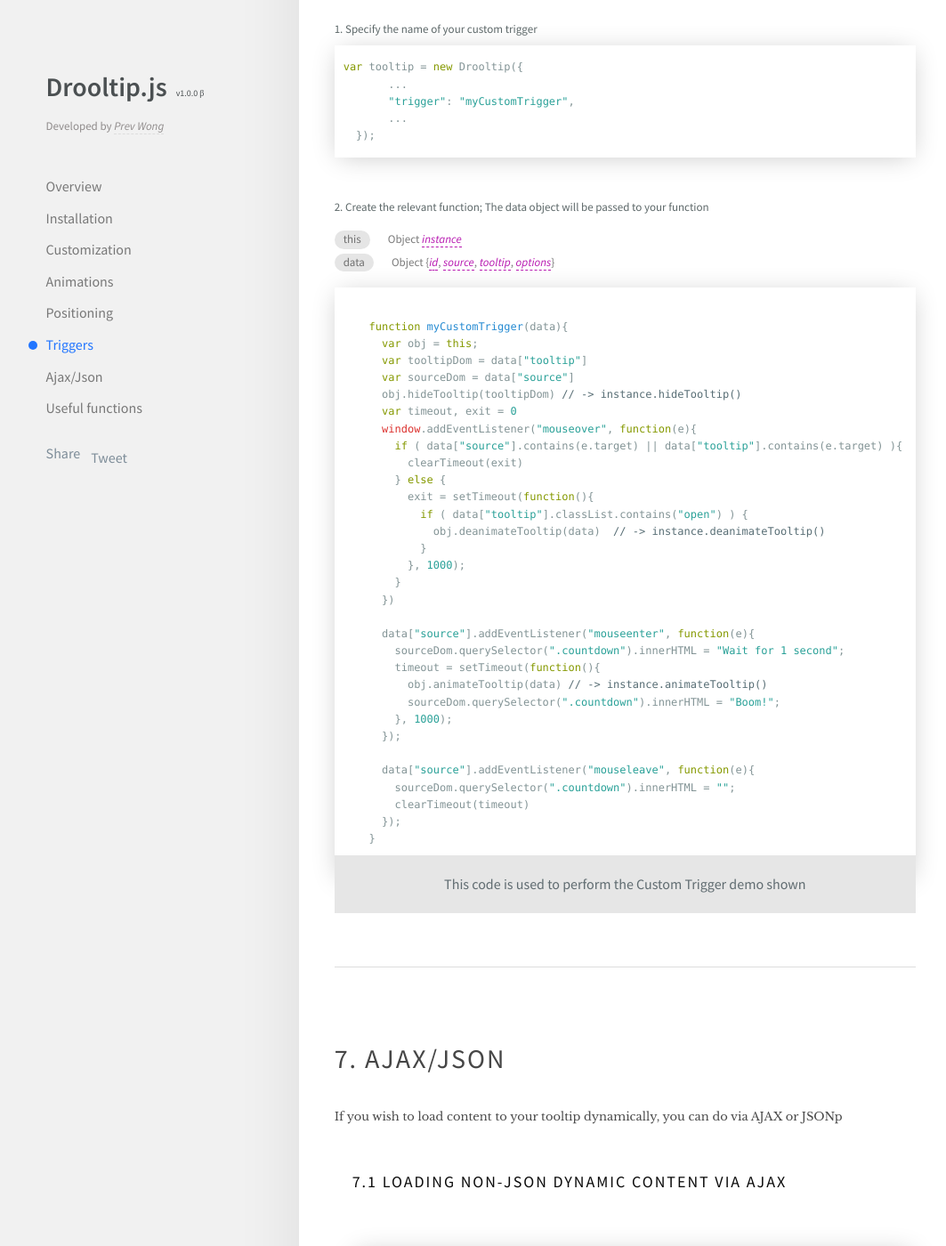
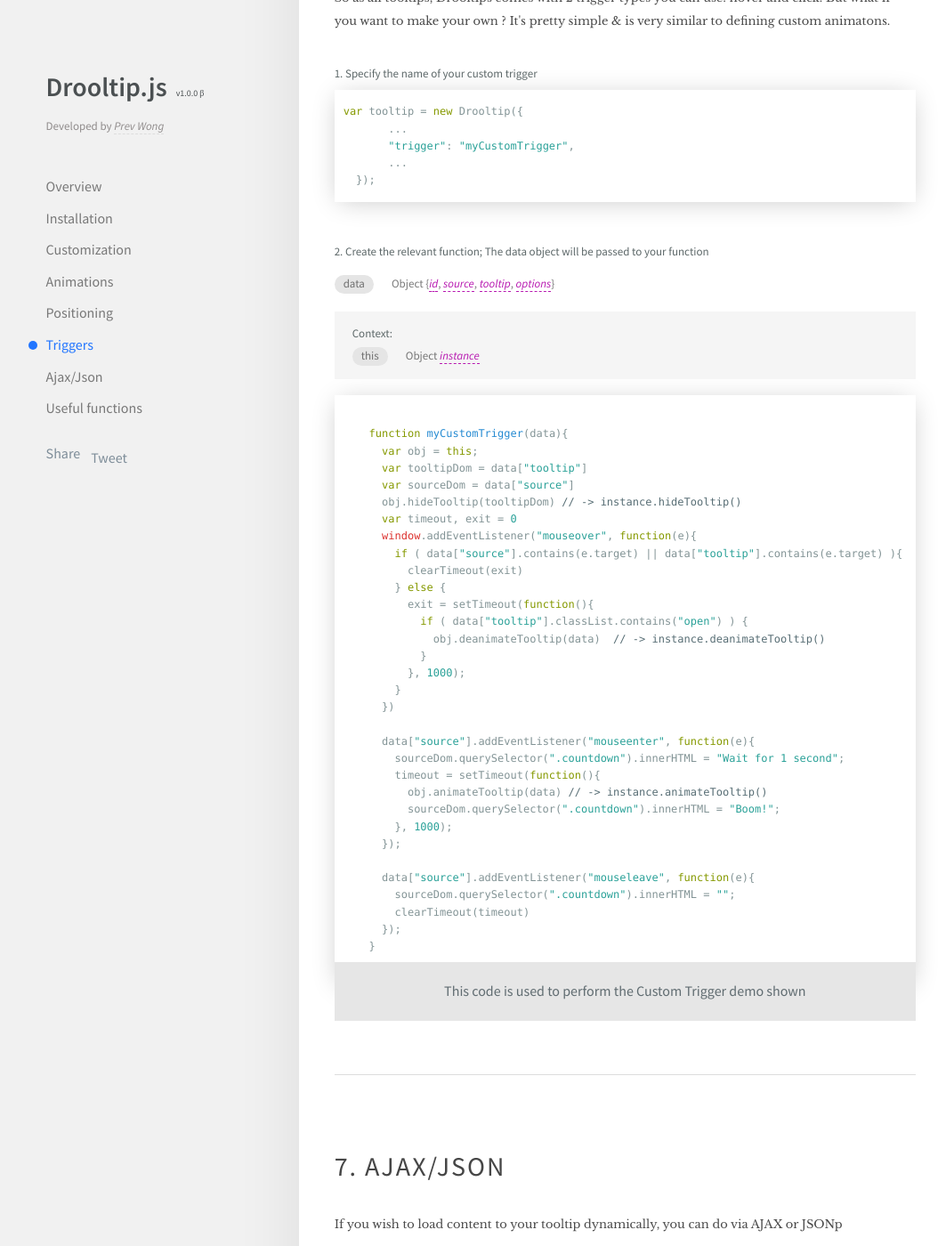
Before and after one commit to prevwong/drooltip.js, a Jekyll site: the page built from index.md, in a window 1280 px wide and 1400 px high, scrolled down 4964 px. Shown: the whole window at 89% size, without its empty margins (121-1184 px from the left). Built offline with Jekyll 4.4.1, drawn with Linux system fonts in a browser that asks for light colours; comment, search, counter and statistics services are not loaded.

Commit message:
updated docs

```diff
--- a/_posts/2016-03-27-trigger.html
+++ b/_posts/2016-03-27-trigger.html
@@ -17,8 +17,11 @@ index: 6
      <span class="instruction">
        2. Create the relevant function; The data object will be passed to your function
        <ul class = "param_specification">
-            <li><span>this</span>Object <i class="params" title="The object created from the initialisation; This gives you access to its public function">instance</i></li>
             <li><span>data</span>Object {<i class="params" title="Unique tooltip id">id</i>, <i class="params" title="Target DOM element">source</i>, <i class="params" title="Tooltip DOM element">tooltip</i>, <i class="params" title="Options associated with tooltip">options</i>}</li>
+            <div class = "context">
+                <span>Context:</span>
+                <li><span>this</span>Object <i class="params" title="The object created from the initialisation; This gives you access to its public function">instance</i></li>
+              </div>
        </ul>
      </span>
       <pre class="js">
--- a/assets/demo/css/demo.css
+++ b/assets/demo/css/demo.css
@@ -441,4 +441,11 @@ small.note {
         .main_footer .social li a.github:hover {
           color: #222; }
 
+.context {
+  float: left;
+  width: 100%;
+  background: #f5f5f5;
+  padding: 15px 20px;
+  margin-top: 20px; }
+
 /*# sourceMappingURL=demo.css.map */
```
Also changed, not shown: assets/demo/css/demo.scss (+8 -0 lines), 1 other file.
